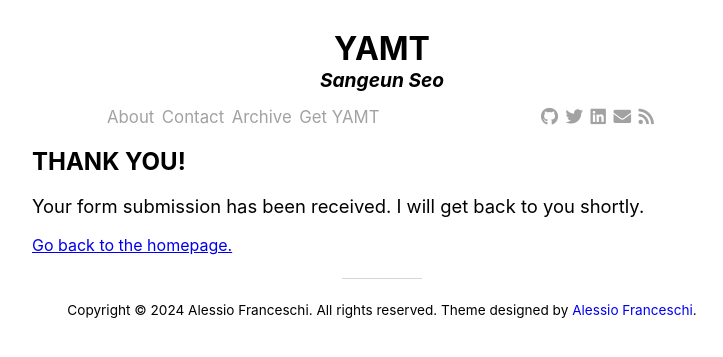
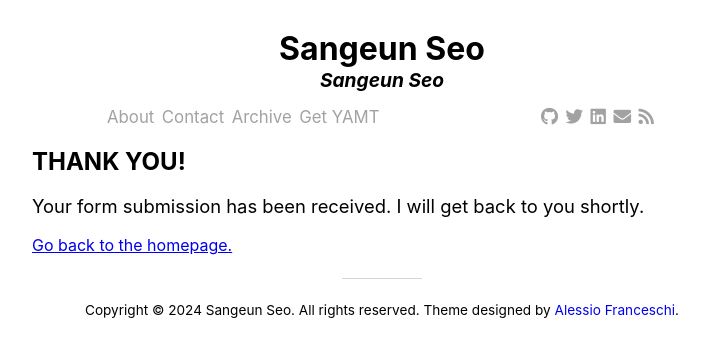
Before and after one commit to seseo98/my-homepage, a Jekyll site: the page built from contact-successful.md, in a window 1280 px wide. Shown: the top 357 px of the page, without its empty margins (258-981 px from the left). Built offline with Jekyll 4.4.1, drawn with Linux system fonts in a browser that asks for light colours; nearby versions of some CDN libraries.

Commit message:
Update _config.yml

```diff
--- a/_config.yml
+++ b/_config.yml
@@ -1,12 +1,12 @@
 # Site settings
-title: YAMT
-description: "Yet Another Minimal Theme"
-url:  "https://pandasekh.github.io/Jekyll-YAMT/" # Actual base url of the website
+title: Sangeun Seo
+description: "HCI Researcher"
+url:  "https://seseo98.github.io/" # Actual base url of the website
 baseurl: "/"           # url of the jekyll blog. e.g. if you set url to "mysite.com" and baseurl to "blog", the jekyll website will work on "mysite.com/blog"
 author:
-  name: "Alessio Franceschi"
-  email: "alessiofranceschi2@gmail.com"
-  url: "https://alessiofranceschi.me"
+  name: "Sangeun Seo"
+  email: "seseo98@dgist.ac.kr"
+  url: "https://seseo98.github.io/"
 permalink: /:year/:month/:day/:title:output_ext
 
 #Plugins
@@ -28,8 +28,8 @@ logo: /assets/img/logo.jpg
 social:
   links: #List your social links here
     - https://twitter.com/PandaSekh
-    - https://www.github.com/pandasekh
-    - https://www.linkedin.com/in/alessio-franceschi/
+    - https://www.github.com/seseo98/
+    - https://www.linkedin.com/in/sangeun-seo-853b2b314/
 webmaster_verifications:
   google:
   bing:
```
